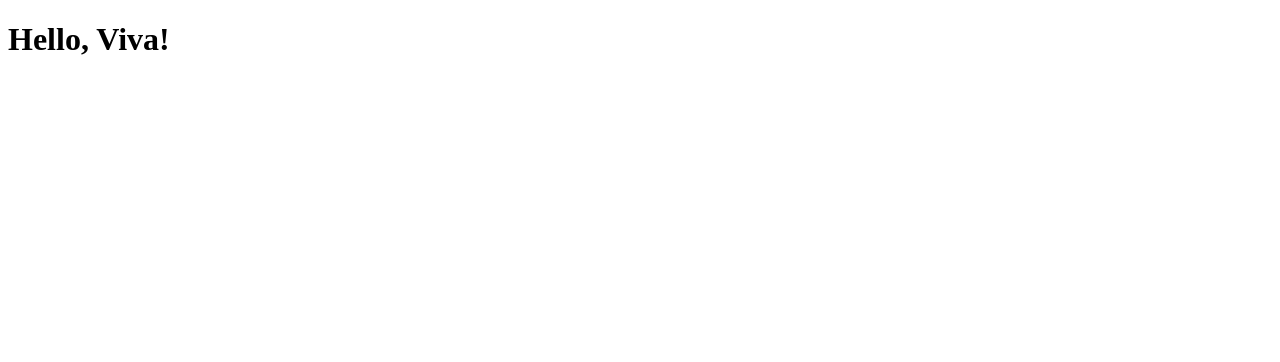
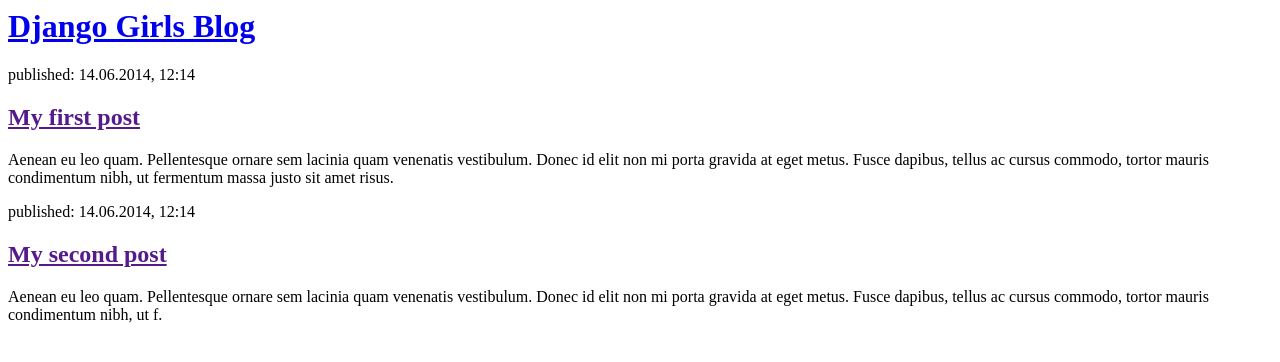
Before and after one commit to vvsha/w5, a Django app: page / in a window 1280 px wide. Before the commit the part shown is almost empty. Shown: the top 362 px of the page. Run offline with Django 3.2, Linux system fonts and the light colour scheme.

Commit message:
конец шаблона

```diff
--- a/blog/templates/blog/post_list.html
+++ b/blog/templates/blog/post_list.html
@@ -1,10 +1,22 @@
-<!DOCTYPE html>
-<html lang="en">
-<head>
-    <meta charset="UTF-8">
-    <title>Title</title>
-</head>
-<body>
-<h1>Hello, Viva!</h1>
-</body>
+<html>
+    <head>
+        <title>Django Girls blog</title>
+    </head>
+    <body>
+        <div>
+            <h1><a href="/">Django Girls Blog</a></h1>
+        </div>
+
+        <div>
+            <p>published: 14.06.2014, 12:14</p>
+            <h2><a href="">My first post</a></h2>
+            <p>Aenean eu leo quam. Pellentesque ornare sem lacinia quam venenatis vestibulum. Donec id elit non mi porta gravida at eget metus. Fusce dapibus, tellus ac cursus commodo, tortor mauris condimentum nibh, ut fermentum massa justo sit amet risus.</p>
+        </div>
+
+        <div>
+            <p>published: 14.06.2014, 12:14</p>
+            <h2><a href="">My second post</a></h2>
+            <p>Aenean eu leo quam. Pellentesque ornare sem lacinia quam venenatis vestibulum. Donec id elit non mi porta gravida at eget metus. Fusce dapibus, tellus ac cursus commodo, tortor mauris condimentum nibh, ut f.</p>
+        </div>
+    </body>
 </html>
```
